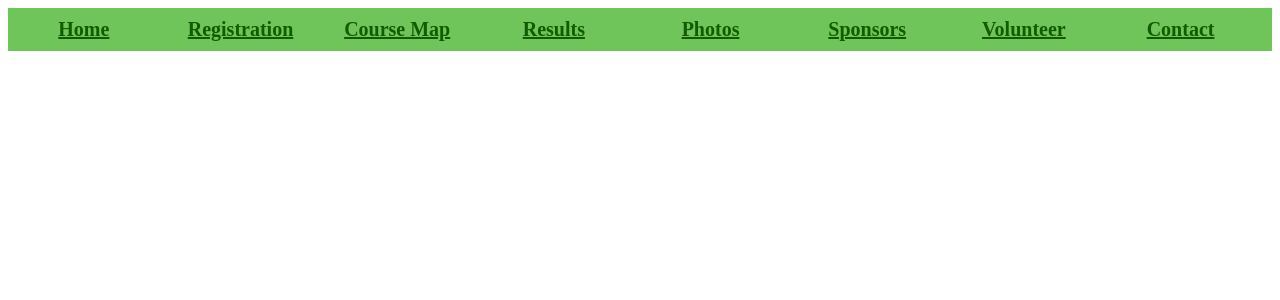
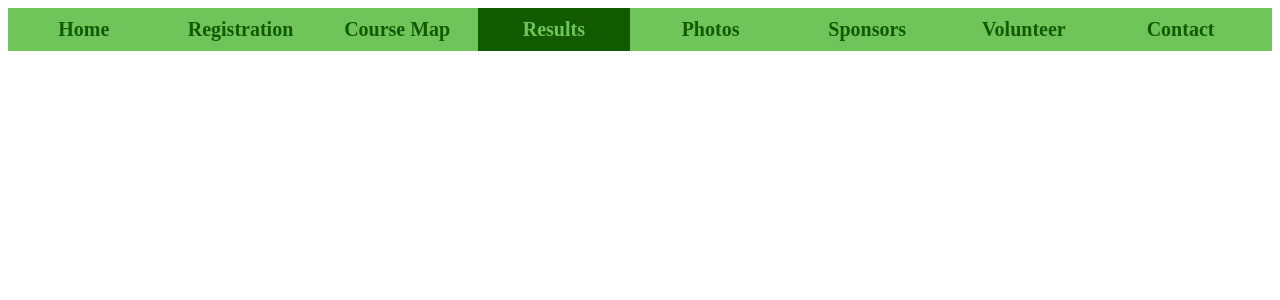
Before and after one commit to phillipsk/CSCI-E-12, a PHP site: page /navigation.html in a window 1280 px wide. Shown: the top 300 px of the page. Run offline with PHP 8.4, Linux system fonts and the light colour scheme.

Commit message:
working with sass assignment complete, added mixin sub routine

```diff
--- a/Week 5/working_with_scss/screen.css
+++ b/Week 5/working_with_scss/screen.css
@@ -19,13 +19,17 @@ nav {
         color: #135b00;
         display: block;
         text-align: center;
+        text-decoration: none;
         padding-top: 10px;
         padding-bottom: 10px; }
         #sitenav ul li a:hover {
-          background-color: #50C531;
+          background-color: #50dd31;
           color: #135b00;
           text-decoration: underline; }
         #sitenav ul li a:active {
           color: #135b00; }
+    #sitenav ul #current a:link, #sitenav ul #current a:visited, #sitenav ul #current a:hover, #sitenav ul #current a:active {
+      background-color: #135b00;
+      color: #6fc559; }
 
 /*# sourceMappingURL=screen.css.map */
--- a/Week 5/working_with_scss/screen.scss
+++ b/Week 5/working_with_scss/screen.scss
@@ -1,13 +1,21 @@
 // This is here to get you started
 
-$background:#6FC559;
+//$background:#6FC559;
 //Is the above variable repeated?
 $nav-color:#135b00;
 $nav-bg-color:#6fc559;
 $hover-background-color:#50C531;
-$hover-color:#135b00;
+//$hover-color:#135b00;
 //$current-background;
 //$current-color:#6FC559;
+
+@mixin id-current-link-styles-function($link-bg-color,$link-color){
+    a:link, a:visited, a:hover, a:active {
+        background-color: $link-bg-color;
+        color: $link-color;
+        //text-decoration: $text-decor;
+    }
+}
 
 nav {
     width: 100%;
@@ -29,6 +37,7 @@ nav {
             margin: 0;
             padding: 0;
             width: 12%;
+            //background-color: $nav-bg-color;
             //do I need to repeat this through the nested items?
             //background-color: $nav-bg-color;
             a {
@@ -37,22 +46,25 @@ nav {
                 color: $nav-color;
                 display: block;
                 text-align: center;
+                text-decoration: none;
                 //background-color: $nav-bg-color;
                 padding-top: 10px;
                 padding-bottom: 10px;
                 &:hover{
-                    background-color: $hover-background-color;
-                    color: $hover-color;
+                    background-color: #50dd31;
+                    color: $nav-color;
                     text-decoration: underline;
                 }
                 &:active{
-                    color: $hover-color;
+                    color: $nav-color;
                     //background-color: $nav-bg-color;
                 }
 
             }
         }
         // nest select for #current here
-
+        #current{
+            @include id-current-link-styles-function($nav-color,$nav-bg-color)
+        }
     }
 }
```
